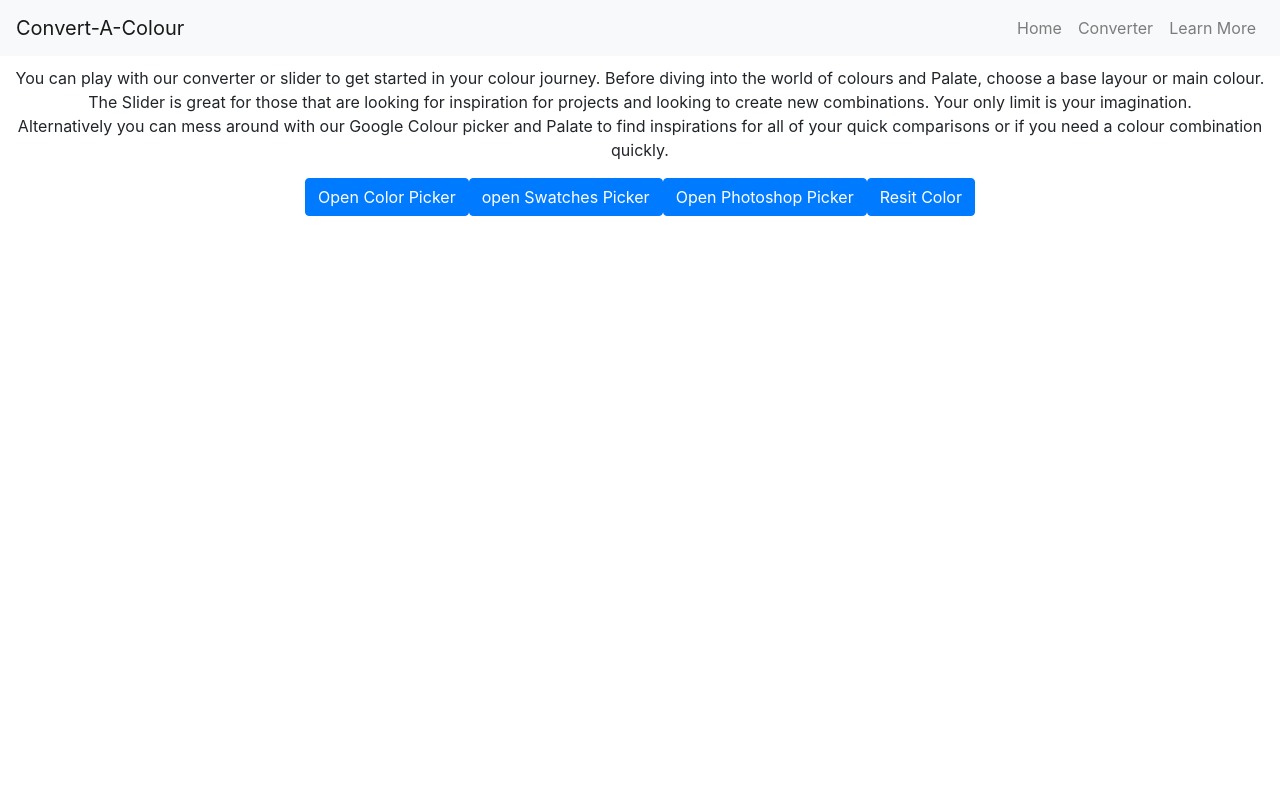
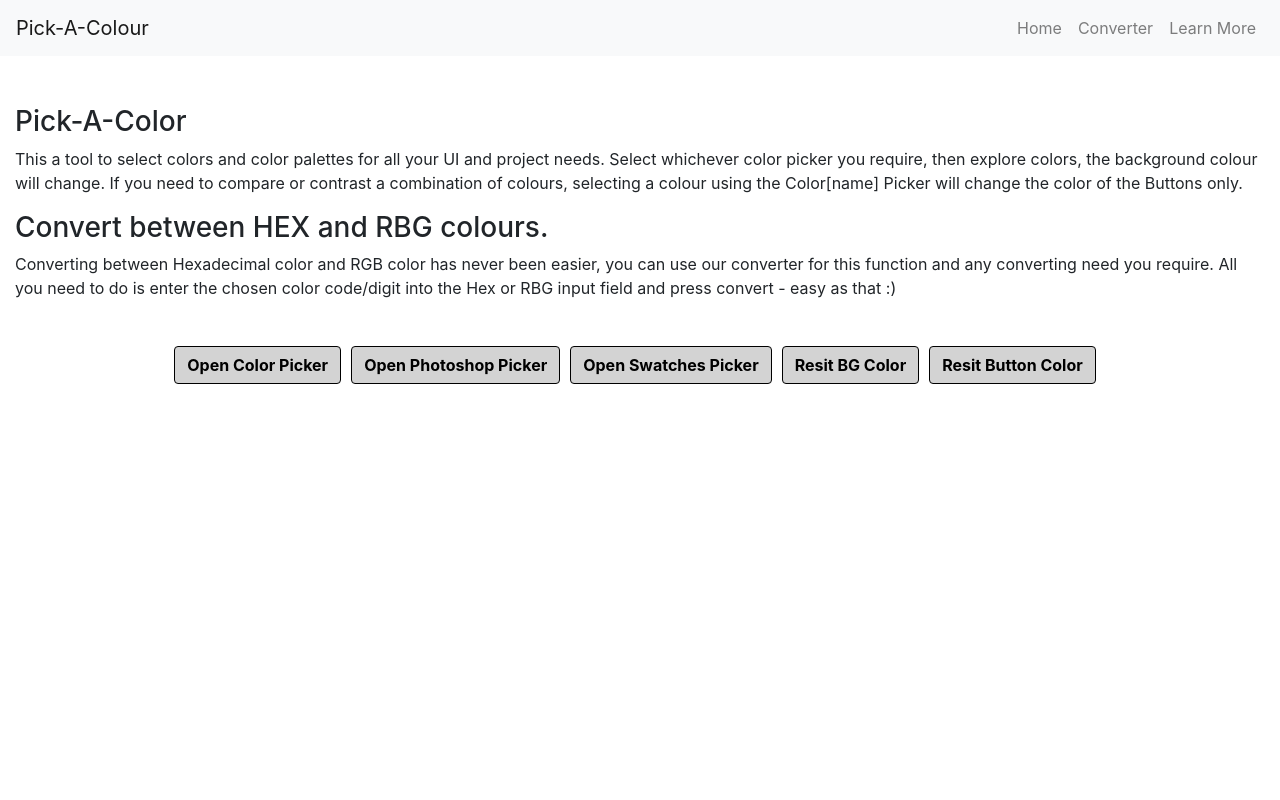
Before and after one commit to nazrulliton/pick-a-color, a React (Create React App) app: page / in a window 1280 px wide. Shown: the top 800 px of the page. Built offline with nearby package versions, Linux system fonts and the light colour scheme.

Commit message:
buttons edited and paths created in about page

```diff
--- a/src/App.css
+++ b/src/App.css
@@ -18,6 +18,7 @@
   padding-top: 300px;
   background-color:#ffb6c1;
   height: 100vh;
+  width: 100vh;
 }
 
 .left input {
@@ -31,5 +32,29 @@
 .right {
   background-color: #b6e6ff;
   padding-top: 300px;
+  height: 100vh;
+  width: 100vh;
 
 }
+
+.aboutText {
+  margin-top: 50px;
+  /* background-color: lightgrey;
+  border: 2px solid black; */
+}
+
+.aboutText p, h3 {
+  text-align: left;
+}
+
+.aboutButtons {
+  margin-top: 30px;
+}
+
+.aboutButtons Button {
+  margin-right: 10px;
+  background-color: lightgrey;
+  border-color: black;
+  color: black;
+  font-weight: bold;
+}
--- a/src/about/About.js
+++ b/src/about/About.js
@@ -1,31 +1,39 @@
 import React, { useState } from 'react'
-import {Button} from 'react-bootstrap';
+import {Button, Container, Row, Col} from 'react-bootstrap';
 import { ChromePicker, SwatchesPicker, PhotoshopPicker } from 'react-color';
 
 
 const About = () => {
    const [color, setColor] = useState('#fff')
+   const [buttonCol, setButtonCol] = useState('lightgrey')
    const [showColorpicker, setShowColorpicker] = useState(false)
    const [showSwatchesPicker, setShowSwatchesPicker] = useState(false)
    const [showPhotoshop, seShowPhotoshop] = useState(false)
 
     return (
-        <div className='about' style={{backgroundColor: color.hex}}>
-            <h2>Convert Colours between HEX and RBG colours.</h2>
-            <p>You can play with our converter or slider to get started in your colour journey. Before diving into the world of colours and Palate, choose a base layour or main colour. The Slider is great for those that are looking for inspiration for projects and looking to create new combinations. Your only limit is your imagination. <br/>
-            Alternatively you can mess around with our Google Colour picker and Palate to find inspirations for all of your quick comparisons or if you need a colour combination quickly.</p>
+        <>
+        <Container fluid className='about' style={{backgroundColor: color.hex}}>
+            <Row style={{marginTop: '35px'}} >
+                <Col className='aboutText'>
+                <h3>Pick-A-Color</h3>
+                <p>This a tool to select colors and color palettes for all your UI and project needs. Select whichever color picker you require, then explore colors, the background colour will change. If you need to compare or contrast a combination of colours, selecting a colour using the Color[name] Picker will change the color of the Buttons only.</p>
+                <h3>Convert between HEX and RBG colours.</h3>
+                <p>Converting between Hexadecimal color and RGB color has never been easier, you can use our converter for this function and any converting need you require. All you need to do is enter the chosen color code/digit into the Hex or RBG input field and press convert - easy as that :)</p>
+                </Col>
+            </Row>
+            <Row>
+                <Col className='aboutButtons'>
+                    <Button onClick={() => setShowColorpicker(showColorpicker => !showColorpicker)} style={{backgroundColor: buttonCol.hex}}> { showColorpicker? 'Close Color Picker' : 'Open Color Picker'}  </Button>
+                    <Button onClick={()=>seShowPhotoshop(showPhotoshop => !showPhotoshop) } style={{backgroundColor: buttonCol.hex}}> {showPhotoshop ? 'Close PhotoShop picker' : 'Open Photoshop Picker'} </Button>
+                    <Button onClick={() => setShowSwatchesPicker(showSwatchesPicker => !showSwatchesPicker)} style={{backgroundColor: buttonCol.hex}} > {showSwatchesPicker? 'Close Swatches Picker' : 'Open Swatches Picker'} </Button>
+                    <Button onClick={() => setColor('#fff')}>Resit BG Color</Button>
+                    <Button onClick={() => setButtonCol('lightGrey')}>Resit Button Color</Button>
 
-            <Button onClick={() => setShowColorpicker(showColorpicker => !showColorpicker)}> { showColorpicker? 'Close Color Picker' : 'Open Color Picker'}  </Button>
-            <Button onClick={() => setShowSwatchesPicker(showSwatchesPicker => !showSwatchesPicker)} > {showSwatchesPicker? 'Close Swatches Picker' : 'open Swatches Picker'} </Button>
-            <Button onClick={()=>seShowPhotoshop(showPhotoshop => !showPhotoshop) }> {showPhotoshop ? 'Close PhotoShop picker' : 'Open Photoshop Picker'} </Button>
-            <Button onClick={() => setColor('#fff')}>Resit Color</Button>
-            {
-                showColorpicker &&
-                <ChromePicker
-                color={color}
-                onChange={updatedColour => setColor(updatedColour)}
-                />
-            }
+                </Col>
+            </Row>
+            <Row>
+                <Col>
+
                       {
                     showSwatchesPicker &&
                     <SwatchesPicker
@@ -33,16 +41,26 @@ const About = () => {
                     onChange={updatedColour => setColor(updatedColour)}
                     />
                     }
+                </Col>
+                <Col>
                     { showPhotoshop &&
                     <PhotoshopPicker
                     color={color}
                     onChange={updatedColour => setColor(updatedColour)}
                     />}
-
-
-
-
-        </div>
+                </Col>
+                <Col>
+                {
+                    showColorpicker &&
+                    <ChromePicker
+                    color={color}
+                    onChange={updatedColour => setButtonCol(updatedColour)}
+                    />
+                    }
+                </Col>
+            </Row>
+        </Container>
+        </>
         )
 }
 
--- a/src/nav/Nav.js
+++ b/src/nav/Nav.js
@@ -7,7 +7,7 @@ const Navb = () => {
         <>
         <header>
         <Navbar fixed="top" bg="light" variant="light">
-        <Navbar.Brand href="#home">Convert-A-Colour</Navbar.Brand>
+        <Navbar.Brand href="#home">Pick-A-Colour</Navbar.Brand>
         <Nav className="ml-auto">
         <Nav.Link href="#">Home</Nav.Link>
         <Nav.Link href="#converter">Converter</Nav.Link>
```
Lines whose indentation alone changed are shown as unchanged.
